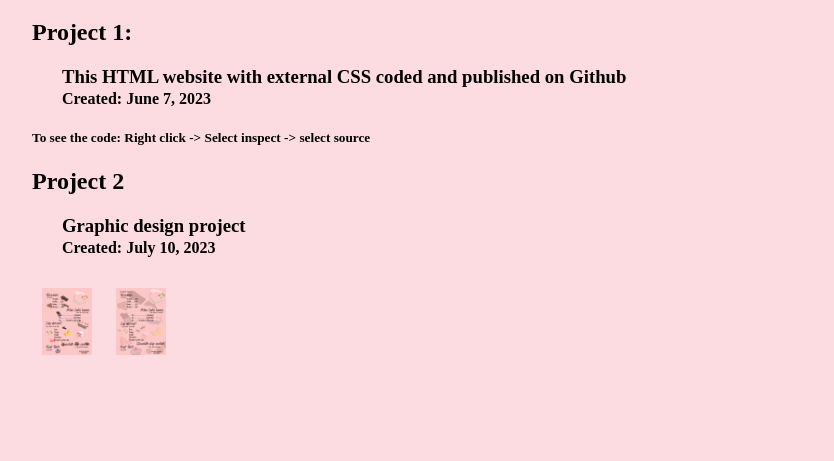
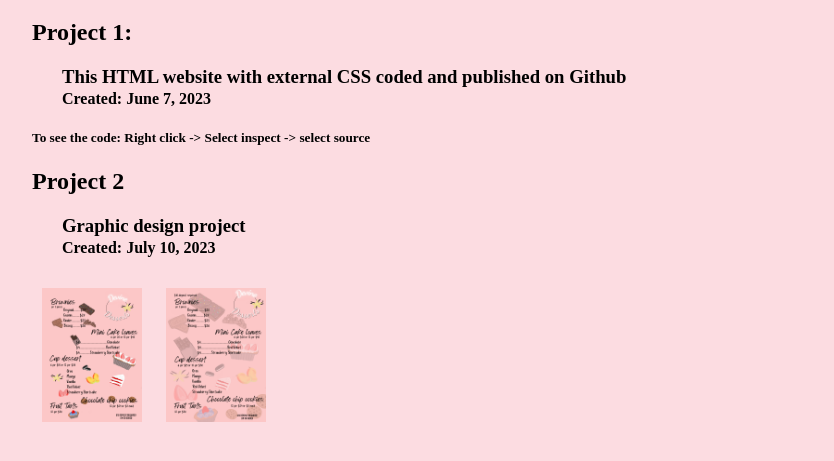
Before and after one commit to maheep16/portfolio.github.io, a plain HTML site: page index.html in a window 1280 px wide. Shown: the part 119-580 px from the top of the page, without its empty margins (26-860 px from the left). Drawn offline with Linux system fonts and the light colour scheme.

Commit message:
Update index.css

```diff
--- a/index.css
+++ b/index.css
@@ -18,9 +18,9 @@ h10 {
 }
 .example-1{
     margin:10px;
-    width: 50px;
+    width: 100px;
 }
 .example-2{
     margin:10px;
-    width: 50px;
+    width: 100px;
 }
```
